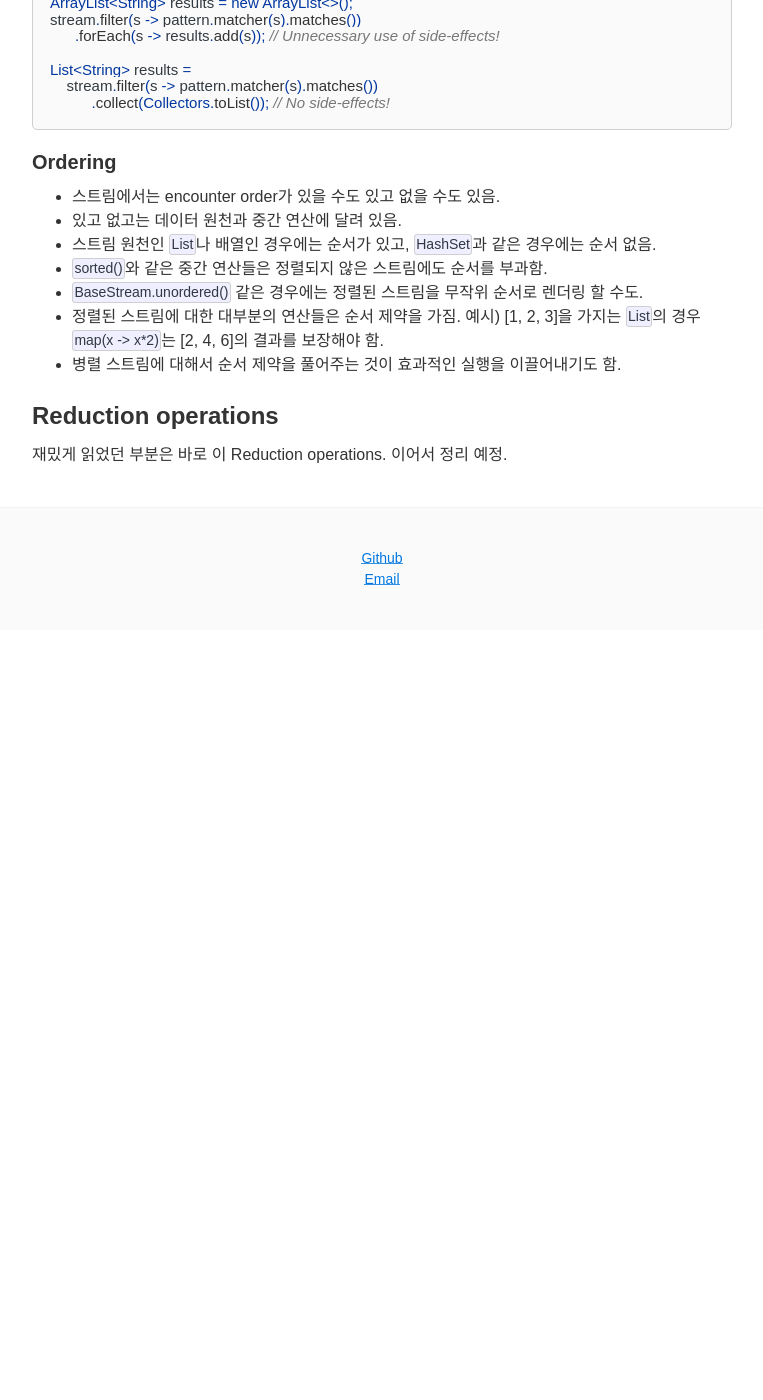
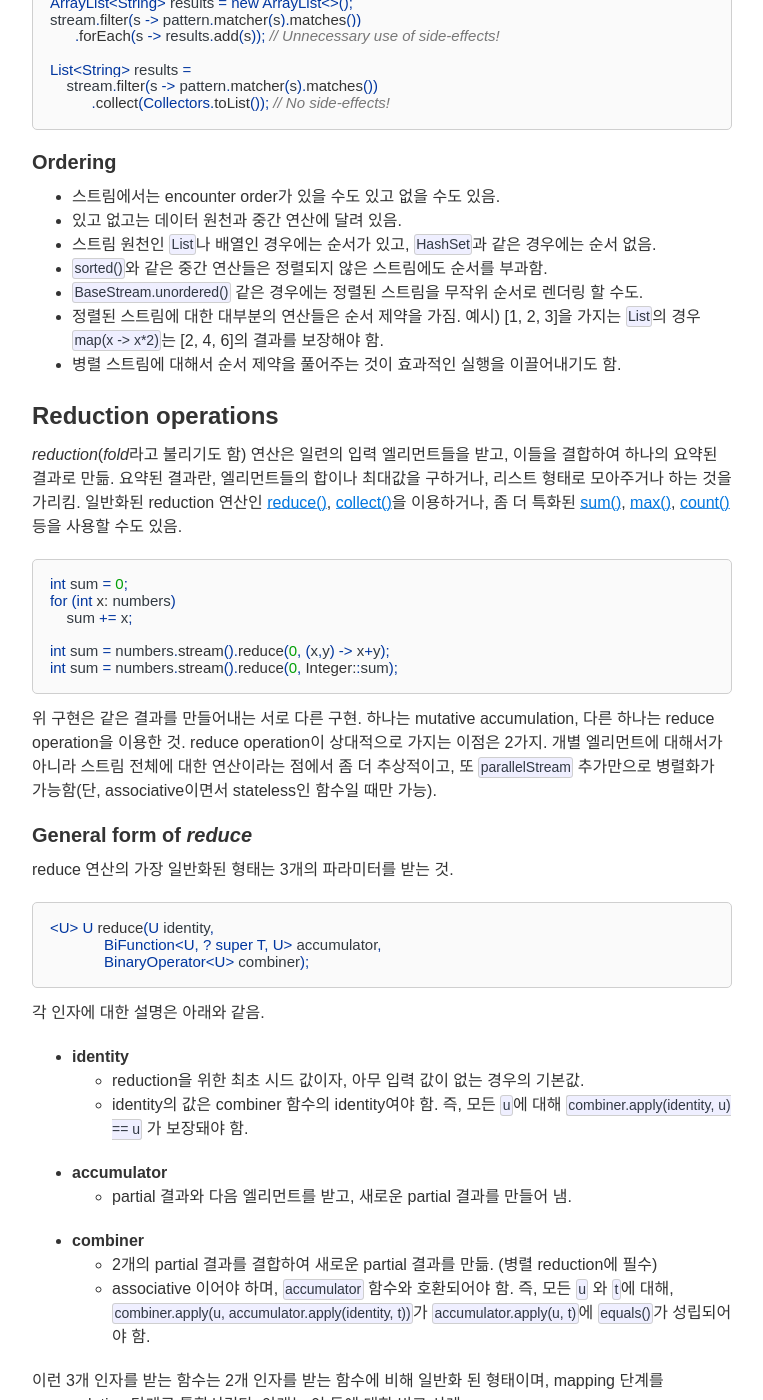
Before and after one commit to codehumane/codehumane.github.io, a Jekyll site: the page built from _posts/2018-07-03-Stream-Package.md, in a window 1280 px wide and 1400 px high, scrolled down 2232 px. Shown: the whole window, without its empty margins (258-1021 px from the left). Built offline with Jekyll 4.4.1, drawn with Linux system fonts in a browser that asks for light colours; before the commit the page ends 2862 px from its top, so only the background shows below that; some of the changed text lies outside the part shown.

Commit message:
"Package java.util.stream Description"에 Reduction operations 추가

````diff
--- a/_posts/2018-07-03-Stream-Package.md
+++ b/_posts/2018-07-03-Stream-Package.md
@@ -113,4 +113,56 @@ List<String> results =
 
 ## Reduction operations
 
-재밌게 읽었던 부분은 바로 이 Reduction operations. 이어서 정리 예정.
+*reduction*(*fold*라고 불리기도 함) 연산은 일련의 입력 엘리먼트들을 받고, 이들을 결합하여 하나의 요약된 결과로 만듦. 요약된 결과란, 엘리먼트들의 합이나 최대값을 구하거나, 리스트 형태로 모아주거나 하는 것을 가리킴. 일반화된 reduction 연산인 [reduce()](https://docs.oracle.com/javase/8/docs/api/java/util/stream/Stream.html#reduce-java.util.function.BinaryOperator-), [collect()](https://docs.oracle.com/javase/8/docs/api/java/util/stream/Stream.html#collect-java.util.stream.Collector-)을 이용하거나, 좀 더 특화된 [sum()](https://docs.oracle.com/javase/8/docs/api/java/util/stream/IntStream.html#sum--), [max()](https://docs.oracle.com/javase/8/docs/api/java/util/stream/IntStream.html#max--), [count()](https://docs.oracle.com/javase/8/docs/api/java/util/stream/IntStream.html#count--) 등을 사용할 수도 있음.
+
+```java
+int sum = 0;
+for (int x: numbers)
+    sum += x;
+
+int sum = numbers.stream().reduce(0, (x,y) -> x+y);
+int sum = numbers.stream().reduce(0, Integer::sum);
+```
+
+위 구현은 같은 결과를 만들어내는 서로 다른 구현. 하나는 mutative accumulation, 다른 하나는 reduce operation을 이용한 것. reduce operation이 상대적으로 가지는 이점은 2가지. 개별 엘리먼트에 대해서가 아니라 스트림 전체에 대한 연산이라는 점에서 좀 더 추상적이고, 또 `parallelStream` 추가만으로 병렬화가 가능함(단, associative이면서 stateless인 함수일 때만 가능).
+
+### General form of *reduce*
+
+reduce 연산의 가장 일반화된 형태는 3개의 파라미터를 받는 것.
+
+```java
+<U> U reduce(U identity,
+             BiFunction<U, ? super T, U> accumulator,
+             BinaryOperator<U> combiner);
+```
+
+각 인자에 대한 설명은 아래와 같음.
+
+- **identity**
+  - reduction을 위한 최초 시드 값이자, 아무 입력 값이 없는 경우의 기본값.
+  - identity의 값은 combiner 함수의 identity여야 함. 즉, 모든 `u`에 대해 `combiner.apply(identity, u) == u` 가 보장돼야 함.
+- **accumulator**
+  - partial 결과와 다음 엘리먼트를 받고, 새로운 partial 결과를 만들어 냄.
+- **combiner**
+  - 2개의 partial 결과를 결합하여 새로운 partial 결과를 만듦. (병렬 reduction에 필수)
+  - associative 이어야 하며, `accumulator` 함수와 호환되어야 함. 즉, 모든 `u` 와 `t`에 대해, `combiner.apply(u, accumulator.apply(identity, t))`가 `accumulator.apply(u, t)`에 `equals()`가 성립되어야 함.
+
+이런 3개 인자를 받는 함수는 2개 인자를 받는 함수에 비해 일반화 된 형태이며, mapping 단계를 accumulation 단계로 통합시킨다. 아래는 이 둘에 대한 비교 사례.
+
+```java
+int sum = widgets.stream()
+                 .filter(b -> b.getColor() == RED)
+                 .mapToInt(b -> b.getWeight())
+                 .sum();
+
+int sumOfWeights = widgets.stream()
+                          .reduce(0,
+                                  (sum, b) -> sum + b.getWeight())
+                                  Integer::sum);
+```
+
+map-reduce 형태가 더 가독성이 좋으며, 따라서 일반적으로 더 선호되어야 함. 위에서 이야기한 것처럼, mapping과 reducing을 한 곳에서 해야 하는 경우에는 3개 인자 형태를 사용.
+
+### Mutable *reduction*
+
+계속 작성중.
````
